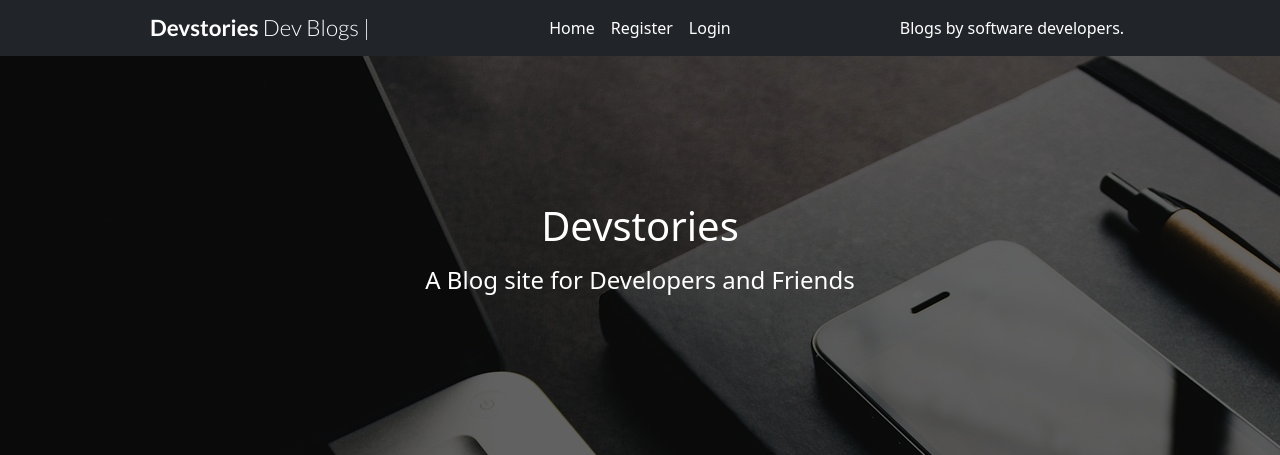
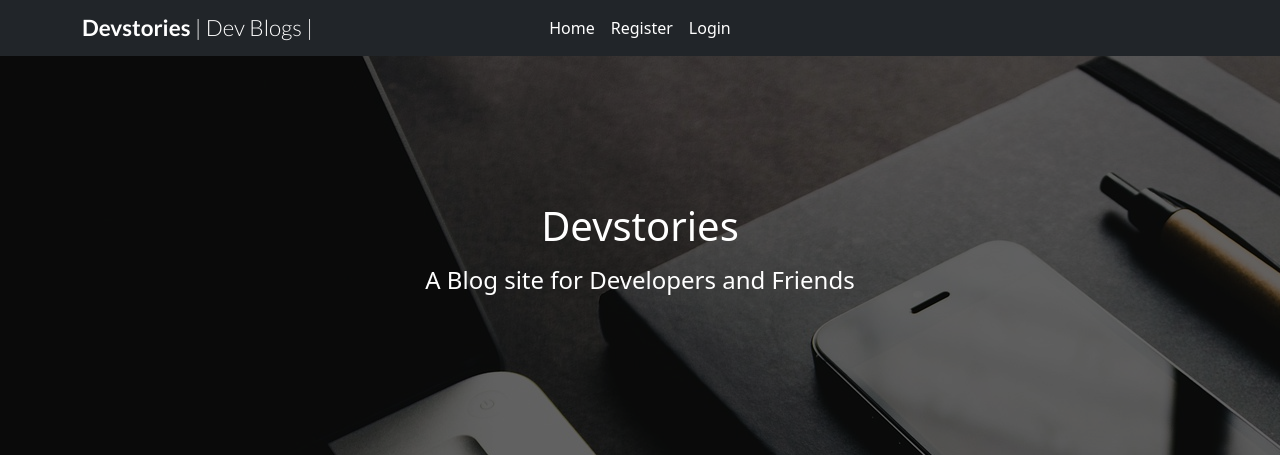
Before and after one commit to Code-Institute-Submissions/p4-devstories-1, a Django app: page /accounts/signup/ in a window 1280 px wide. Shown: the top 455 px of the page. Run offline with Django 3.2, Linux system fonts and the light colour scheme; some libraries are stand-ins or nearby versions.

Commit message:
refactored navigation menu to work properly

```diff
--- a/templates/base.html
+++ b/templates/base.html
@@ -24,14 +24,18 @@
     <link rel="shortcut icon" type="image/png" href="{% static 'favicon.ico' %}"/>
 </head>
 <header>
-    <nav class="navbar navbar-expand-lg navbar-dark bg-dark text-center">
-                <div class="container">
-                    <div class="col">
-                        <a class="navbar-brand text-white" href="{% url 'home' %}"><span class="brand text-white">Dev<span class="red-o text-white">stor</span>ies<span
-                            class="thin"> Dev Blogs | </span></span></span></a>
-                        </div>
-                    <div class="col d-flex justify-content-around">
-                        <ul class="navbar-nav mb-2 mb-lg-0">
+    <nav class="navbar navbar-expand-lg navbar-light bg-dark">
+        <div class="container">
+                <div class="col">
+                    <a class="navbar-brand text-white" href="{% url 'home' %}"><span class="brand text-white">Dev<span class="red-o text-white">stor</span>ies<span
+                        class="thin"> | Dev Blogs | </span></span></span></a>
+                    <button class="navbar-toggler" type="button" data-bs-toggle="collapse" data-bs-target="#navbarText"
+                        aria-controls="navbarText" aria-expanded="false" aria-label="Toggle navigation">
+                        <span class="navbar-toggler-icon"></span>
+                    </button>
+                </div>
+                    <div class="collapse navbar-collapse" id="navbarText">
+                        <ul class="navbar-nav mr-auto">
                             <li class="nav-item">
                                 <a class="nav-link active text-white" aria-current="page" href="{% url 'home' %}">Home</a>
                             </li>
@@ -58,12 +62,7 @@
                             {% endif %}
                         </ul>
                     </div>
-                    <div class="col" id="navbarText">
-                        <span class="navbar-text text-white">
-                            Blogs by software developers.
-                        </span>
-                    </div>
-                </div>
+        </div>
     </nav>
 </header>
 <body>
```
